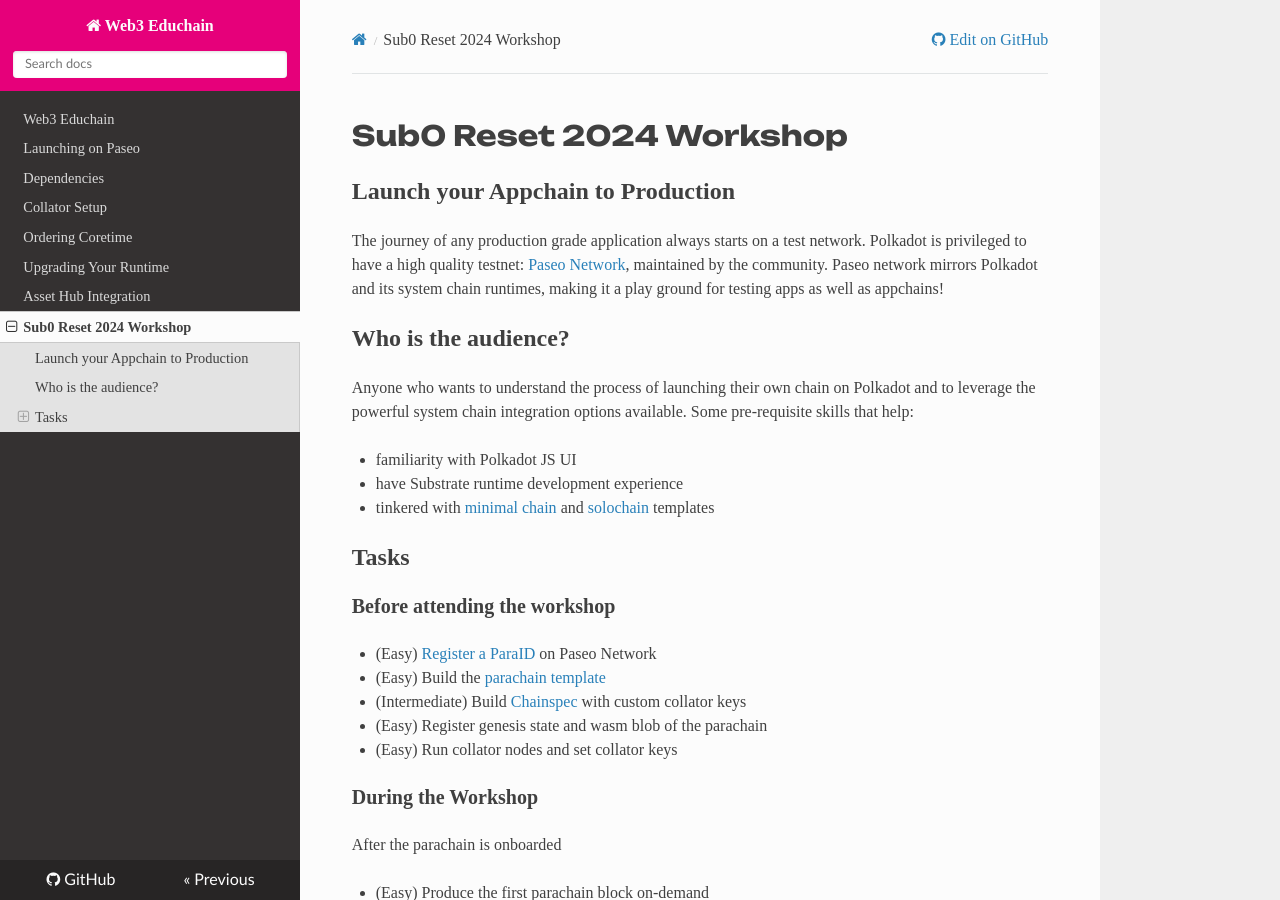
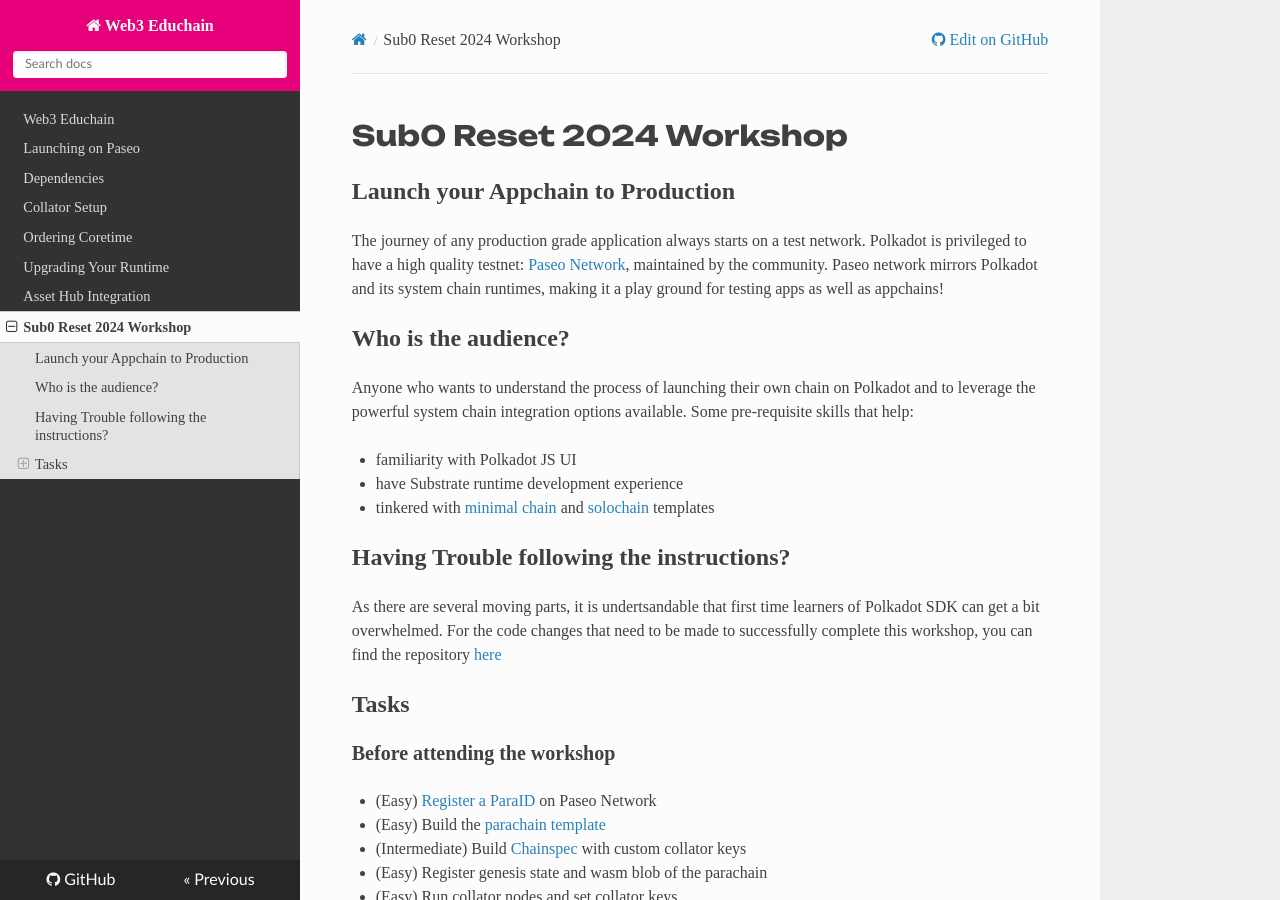
Before and after one commit to w3f/educhain, an MkDocs documentation site: the page built from docs/sub0-reset-2024.md, in a window 1280 px wide and 900 px high. Built offline with MkDocs 1.6.1, drawn with Linux system fonts in a browser that asks for light colours; nearby versions of some CDN libraries.

Commit message:
code repo

```diff
--- a/docs/sub0-reset-2024.md
+++ b/docs/sub0-reset-2024.md
@@ -13,6 +13,12 @@
 - familiarity with Polkadot JS UI
 - have Substrate runtime development experience
 - tinkered with [minimal chain](https://github.com/paritytech/polkadot-sdk-minimal-template) and [solochain](https://github.com/paritytech/polkadot-sdk-solochain-template) templates
+
+## Having Trouble following the instructions?
+
+As there are several moving parts, it is undertsandable that first time learners of Polkadot SDK can get a bit  overwhelmed. For
+the code changes that need to be made to successfully complete this workshop,  you can find the repository
+[here](https://github.com/DrW3RK/polkadot-sdk-parachain-template/commit/7be19b80afa5c5df8c284f02ca50e22b76088510)
 
 ## Tasks
 
```
